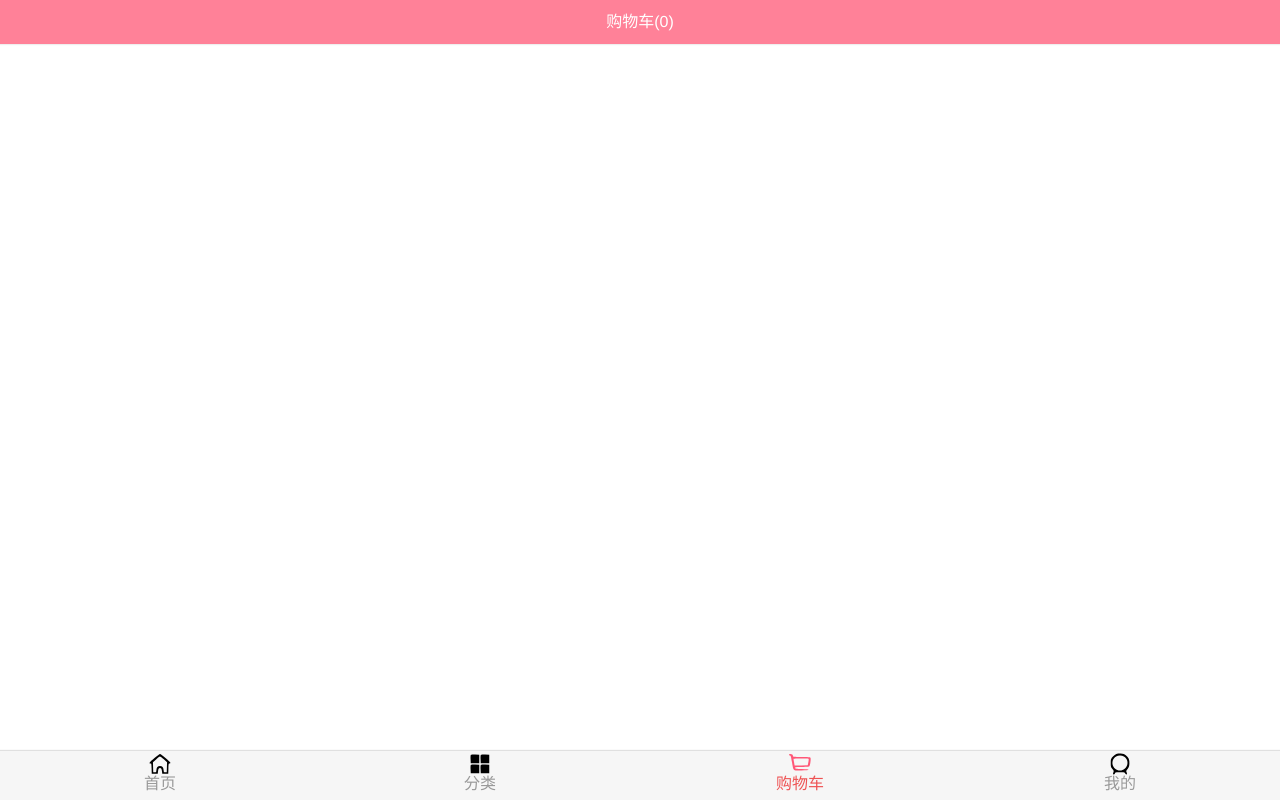
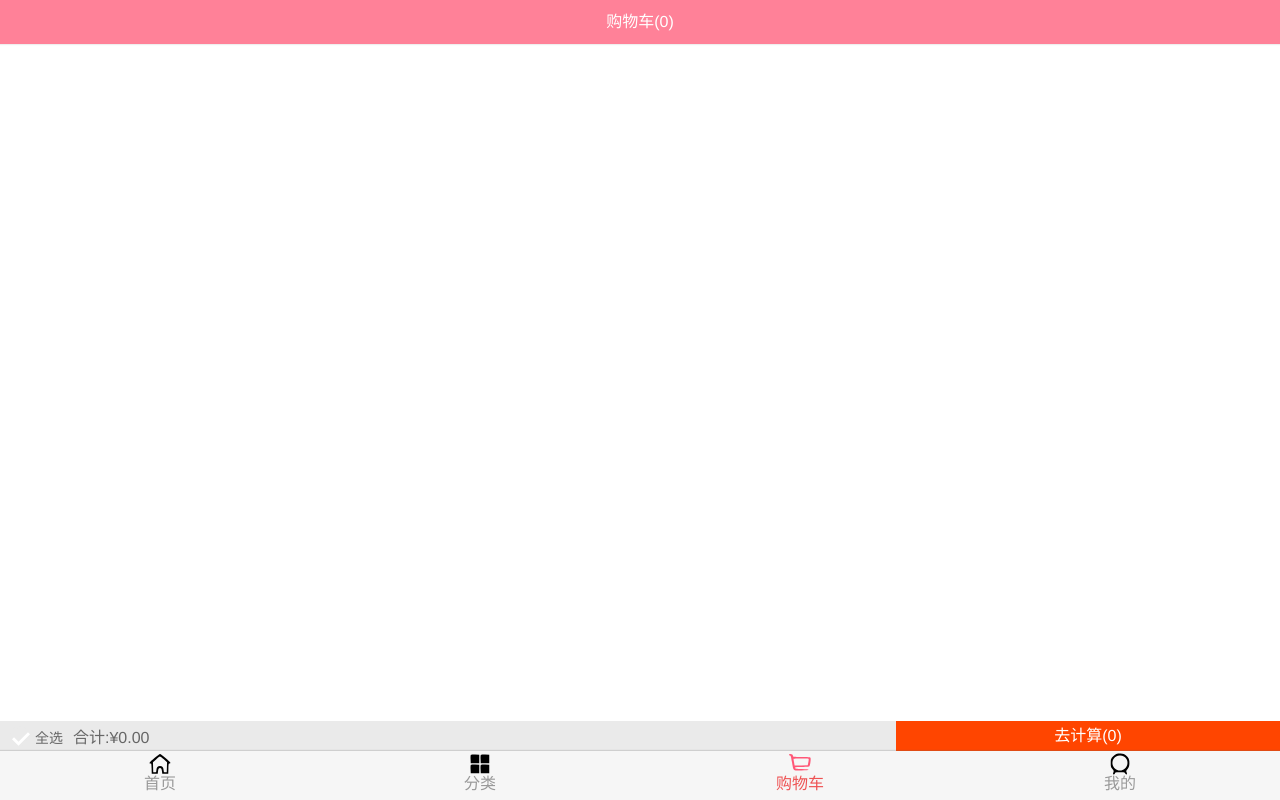
Before and after one commit to BekeWorker/MicroMall, a Vue app: page /shopcart in a window 1280 px wide. Built offline with nearby package versions, Linux system fonts and the light colour scheme.

Commit message:
'解决选中和不选中统计个数和价格的bug'

```diff
--- a/src/components/content/check/Check.vue
+++ b/src/components/content/check/Check.vue
@@ -1,7 +1,5 @@
 <template>
-  <div class="check"
-       :class="{active:isCheck}"
-  >
+  <div class="check" :class="{active:isCheck}">
     <img src="~assets/img/cart/tick.svg" alt="">
   </div>
 </template>
@@ -12,7 +10,7 @@
     props: {
       isCheck: {
         type: Boolean,
-        default: true
+        default: false
       }
     }
   }
--- a/src/store/actions.js
+++ b/src/store/actions.js
@@ -17,7 +17,9 @@ const actions = {
       context.commit(types.INCRECOUNT, oldProduct)
     } else {
       // 增加新的商品
+      // 一定要在push产品前将属性(count check)加进去
       payload.count = 1;
+      payload.check = true;
       context.commit(types.INCREPRODUCT, payload)
     }
   }
--- a/src/store/mutations.js
+++ b/src/store/mutations.js
@@ -61,8 +61,8 @@ const mutations = {
     // 这里将payload.count = 1时,
     // vue中的数据是对的,但是界面显示错误.
     // payload.count = 1;
-    state.cartList.push(payload);
-    payload.check = true
+    state.cartList.push(payload)
+
   }
 
 }
--- a/src/views/shopcart/ShopCart.vue
+++ b/src/views/shopcart/ShopCart.vue
@@ -49,7 +49,7 @@
     height: calc(100vh - 93px);
   }
   .cart .content {
-    height: 100%;
+    height: calc(100% - 30px);
     margin-top: 44px;
     overflow: hidden;
   }
--- a/src/views/shopcart/childComps/CartBottomBar.vue
+++ b/src/views/shopcart/childComps/CartBottomBar.vue
@@ -1,15 +1,82 @@
 <template>
-  <div>
-
+  <div class="cart-bottom-bar">
+    <div class="left-price">
+      <div class="checked">
+        <check class="bottom-check"/>
+        <span>全选</span>
+      </div>
+      <span>合计:¥{{totalPrice}}</span>
+    </div>
+    <div class="right-count">
+      <span>去计算({{totalCount}})</span>
+    </div>
   </div>
 </template>
 
 <script>
+  import Check from "components/content/check/Check";
+
+  import {mapGetters} from 'vuex'
   export default {
-    name: "CartBottomBar"
+    name: "CartBottomBar",
+    components: {
+      Check
+    },
+    computed: {
+      ...mapGetters({
+        length: 'goodsCount',
+        list: 'goodsList'
+      }),
+      totalPrice() {
+        return this.list.filter(item => {
+          return item.check
+        }).reduce((preValue, item)=> {
+          return preValue + item.count * item.price
+        }, 0).toFixed(2)
+      },
+      totalCount() {
+        return this.list.filter(item => {
+          return item.check
+        }).reduce((preValue, item)=> {
+          return item.count + preValue
+        }, 0)
+      }
+    }
   }
 </script>
 
 <style scoped>
+  .cart-bottom-bar {
+    display: flex;
+    justify-content: space-between;
 
+    /*position: relative;*/
+    /*bottom: 30px;*/
+
+    background-color: #eaeaea;
+    height: 30px;
+    line-height: 30px;
+    width: 100%;
+  }
+  .right-count {
+    width: 30%;
+    text-align: center;
+    background-color: orangered;
+    color: #ffffff;
+  }
+  .left-price {
+    flex: 1;
+    color: #666;
+  }
+  .checked {
+    padding: 0 10px;
+    display: inline-block;
+    font-size: 14px;
+  }
+  .left-price .bottom-check {
+    position: relative;
+    top: 5px;
+    display: inline-block;
+    margin-right: 5px;
+  }
 </style>
--- a/src/views/shopcart/childComps/CartListItem.vue
+++ b/src/views/shopcart/childComps/CartListItem.vue
@@ -1,6 +1,6 @@
 <template>
   <div class="cart-list-item" v-if="Object.keys(goodsItem).length !== 0">
-    <check :isCheck="isCheck" @click.native="checkClick"/>
+    <check :isCheck="goodsItem.check" @click.native="checkClick"/>
     <div class="left">
       <img :src="goodsItem.image" alt="">
     </div>
@@ -30,15 +30,9 @@
         }
       }
     },
-    data() {
-      return {
-        isCheck: true
-      }
-    },
     methods: {
       checkClick() {
         this.goodsItem.check = !this.goodsItem.check;
-        this.isCheck = this.goodsItem.check
       }
     }
   }
```
